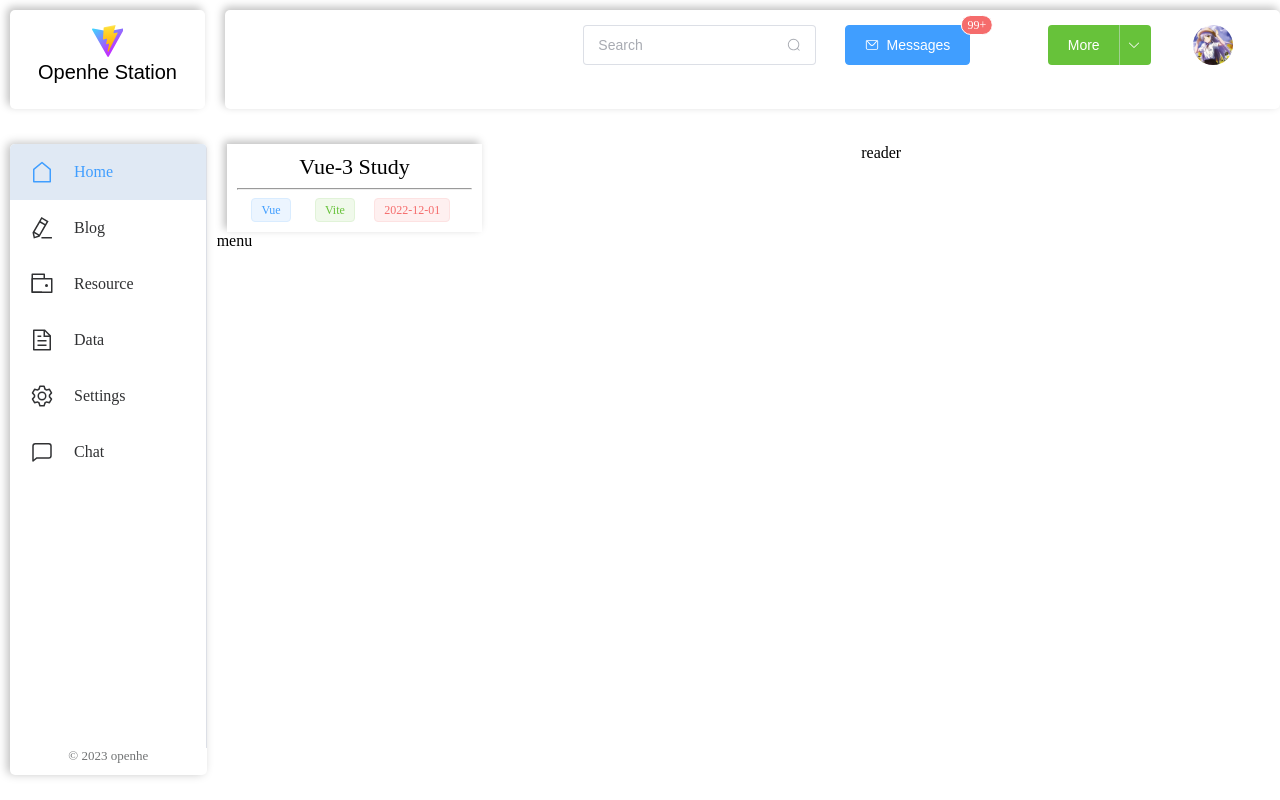
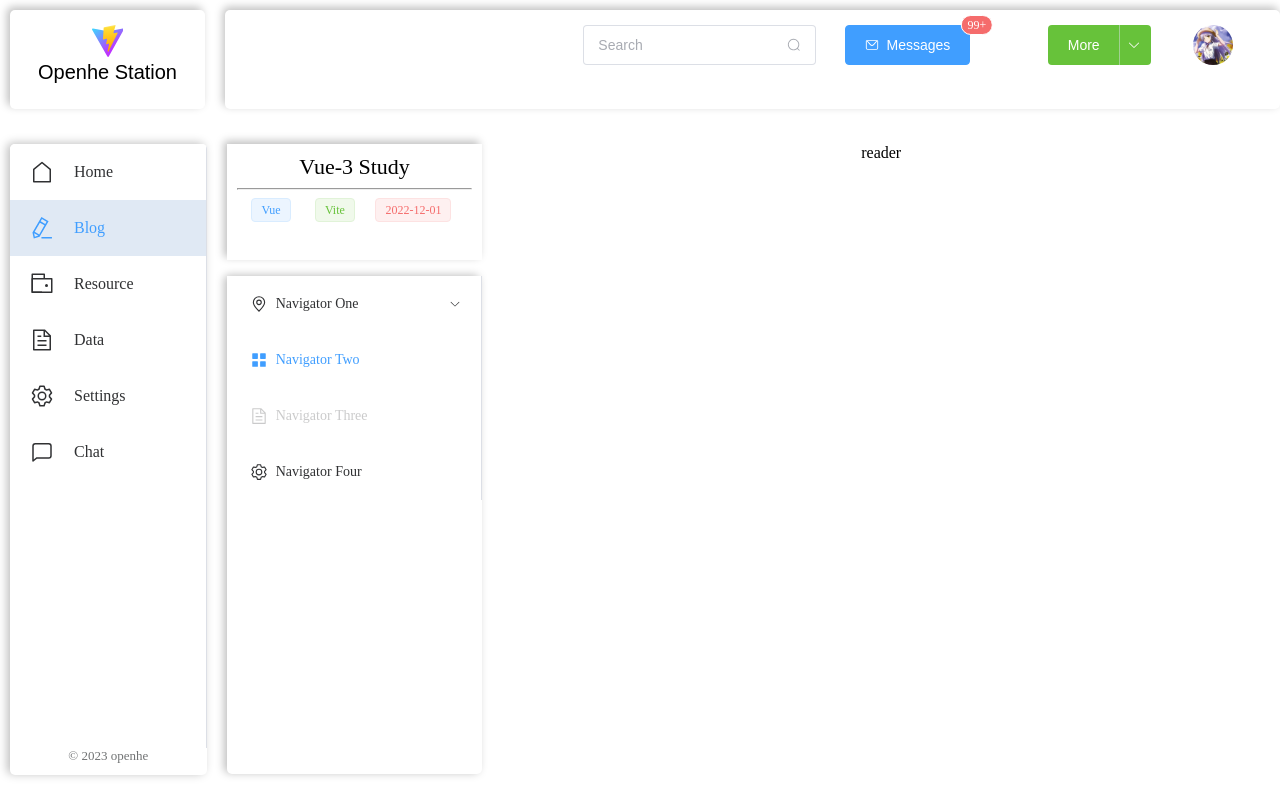
Before and after one commit to openhe-hub/openhe-station-frontend, a Vue app: page /#/home/blog in a window 1280 px wide. Built offline with nearby package versions, Linux system fonts and the light colour scheme.

Commit message:
1-19-upd: upd note menu & fix refresh router problem

```diff
--- a/src/components/blog/Menu.vue
+++ b/src/components/blog/Menu.vue
@@ -1,13 +1,70 @@
 <template>
   <div id="menu-container">
-    menu
+    <el-scrollbar style="height: 100%">
+      <el-menu
+          default-active="2"
+          class="el-menu-vertical-demo"
+          @open="handleOpen"
+          @close="handleClose"
+      >
+        <el-sub-menu index="1">
+          <template #title>
+            <el-icon>
+              <location/>
+            </el-icon>
+            <span>Navigator One</span>
+          </template>
+          <el-menu-item index="1-1">item one</el-menu-item>
+          <el-menu-item index="1-2">item two</el-menu-item>
+          <el-menu-item index="1-3">item two</el-menu-item>
+          <el-menu-item index="1-4">item two</el-menu-item>
+        </el-sub-menu>
+        <el-menu-item index="2">
+          <el-icon>
+            <icon-menu/>
+          </el-icon>
+          <span>Navigator Two</span>
+        </el-menu-item>
+        <el-menu-item index="3" disabled>
+          <el-icon>
+            <document/>
+          </el-icon>
+          <span>Navigator Three</span>
+        </el-menu-item>
+        <el-menu-item index="4">
+          <el-icon>
+            <setting/>
+          </el-icon>
+          <span>Navigator Four</span>
+        </el-menu-item>
+      </el-menu>
+    </el-scrollbar>
   </div>
 </template>
 
 <script setup>
+import {
+  Document,
+  Menu as IconMenu,
+  Location,
+  Setting,
+} from '@element-plus/icons-vue'
 
+const handleOpen = (key, keyPath) => {
+  console.log(key, keyPath)
+}
+const handleClose = (key, keyPath) => {
+  console.log(key, keyPath)
+}
 </script>
 
 <style scoped>
-
+div#menu-container {
+  margin-left: 10px;
+  margin-top: 2vh;
+  box-shadow: -3px -1px 8px rgba(0, 0, 0, 0.25);
+  border-radius: 5px;
+  width: 100%;
+  height: 62.3vh;
+}
 </style>
--- a/src/components/blog/Tag.vue
+++ b/src/components/blog/Tag.vue
@@ -8,7 +8,7 @@
           {{ tag }}
         </el-tag>
       </el-col>
-      <el-col span="8" :offset="1">
+      <el-col :span="8" :offset="1">
         <el-tag type="danger" id="date-container">{{ date }}</el-tag>
       </el-col>
     </el-row>
@@ -47,6 +47,7 @@ const tagSpan = str => {
 div#tag-container {
   margin-left: 10px;
   width: 100%;
+  height: 12vh;
   padding: 10px;
   box-shadow: -3px -3px 8px rgba(0,0,0,0.25);
 
--- a/src/view/Home.vue
+++ b/src/view/Home.vue
@@ -25,8 +25,16 @@ import Header from "../components/header/Header.vue";
 import Title from "../components/header/Title.vue";
 import NavBar from "../components/nav/NavBar.vue";
 import {computed, inject, ref} from "vue";
+import {useRoute, useRouter} from "vue-router";
 
+const route = useRoute();
+const routeTable = ['/home/index', '/home/blog', '/home/resource', '/home/data', '/home/settings', '/home/chat'];
 const navId = ref(1);
+routeTable.forEach((route, idx) => {
+  if (route === useRoute().path) {
+    navId.value = idx + 1;
+  }
+})
 
 const navIdStr = computed(() => {
   return `${navId.value}`;
@@ -43,8 +51,6 @@ const onNavIdChange = newId => {
 div#container {
   height: 100%;
   width: 100%;
-  overflow-x: hidden;
-  overflow-y: hidden;
 }
 
 .header-col {
--- a/src/view/Index.vue
+++ b/src/view/Index.vue
@@ -30,8 +30,6 @@ const onNavIdChange = (newId) => {
 
 <style scoped>
 div#index-container {
-  overflow-x: hidden;
-  overflow-y: hidden;
   margin: 0px 10px 0px 10px;
   padding: 0px 10px 15px 0px;
   width: 81.5vw;
```
